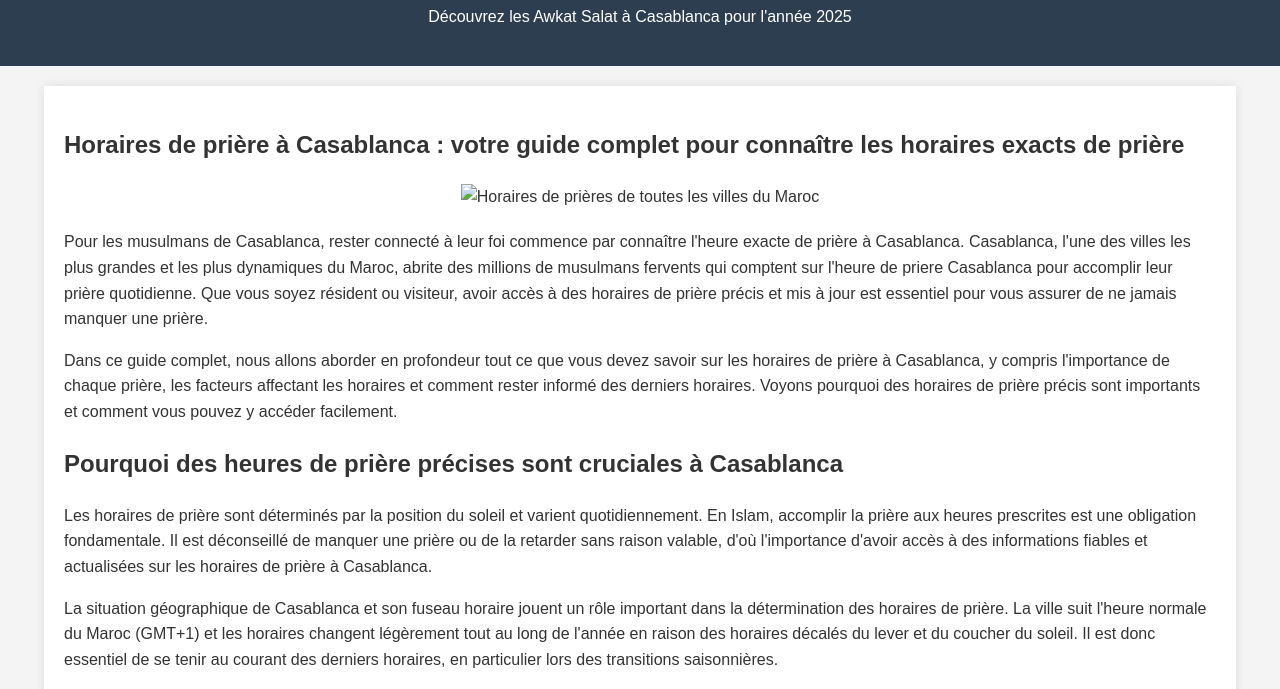
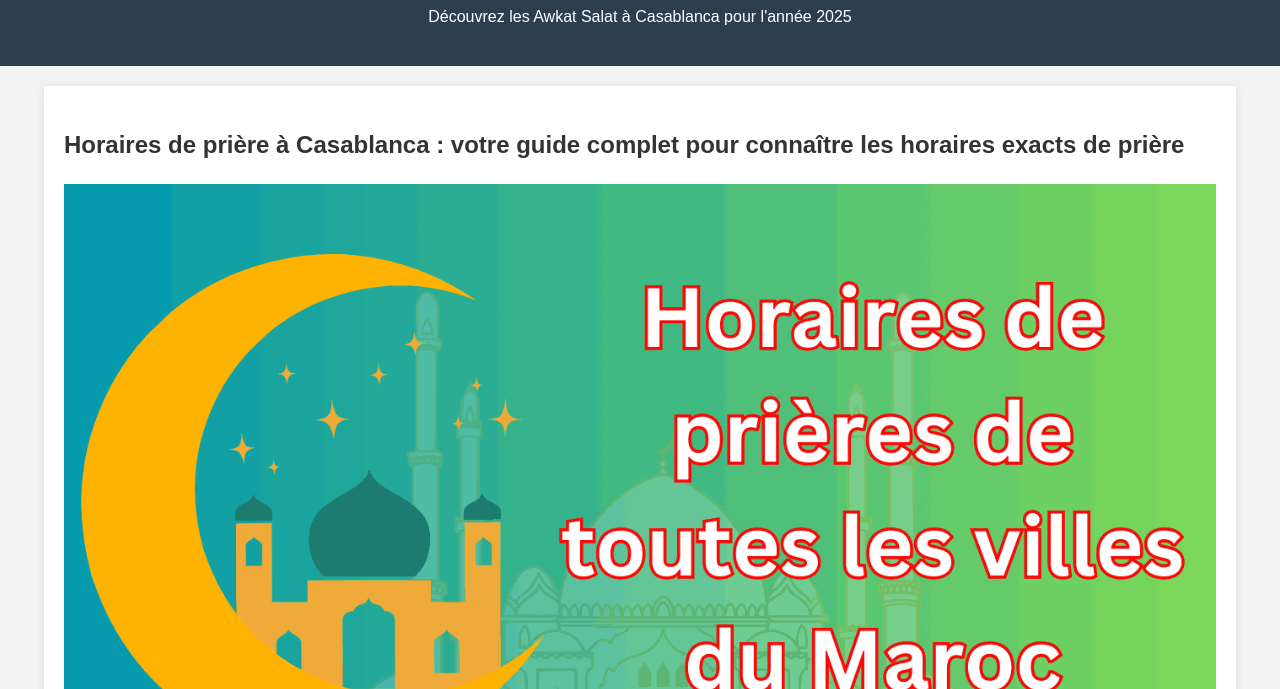
Before and after one commit to nasir9370/Horaires-de-pri-re, a plain HTML site: page index.html in a window 1280 px wide. Shown: the part 96-785 px from the top of the page. Drawn offline with Linux system fonts and the light colour scheme.

Commit message:
Update index.html

```diff
--- a/index.html
+++ b/index.html
@@ -120,7 +120,7 @@
     <div class="container">
 <h2>Horaires de prière à Casablanca : votre guide complet pour connaître les horaires exacts de prière</h2>
          <div class="image-container" style="text-align: center; margin: 20px 0;">
-        <img src="Horaires-de-prière.png" alt="Horaires de prières de toutes les villes du Maroc" style="max-width: 100%; height: auto;">
+        <img src="Horaires de prière.png" alt="Horaires de prières de toutes les villes du Maroc" style="max-width: 100%; height: auto;">
     </div>
 <p>Pour les musulmans de Casablanca, rester connecté à leur foi commence par connaître l'heure exacte de prière à Casablanca. Casablanca, l'une des villes les plus grandes et les plus dynamiques du Maroc, abrite des millions de musulmans fervents qui comptent sur l'heure de priere Casablanca pour accomplir leur prière quotidienne. Que vous soyez résident ou visiteur, avoir accès à des horaires de prière précis et mis à jour est essentiel pour vous assurer de ne jamais manquer une prière.</p>
 
```
